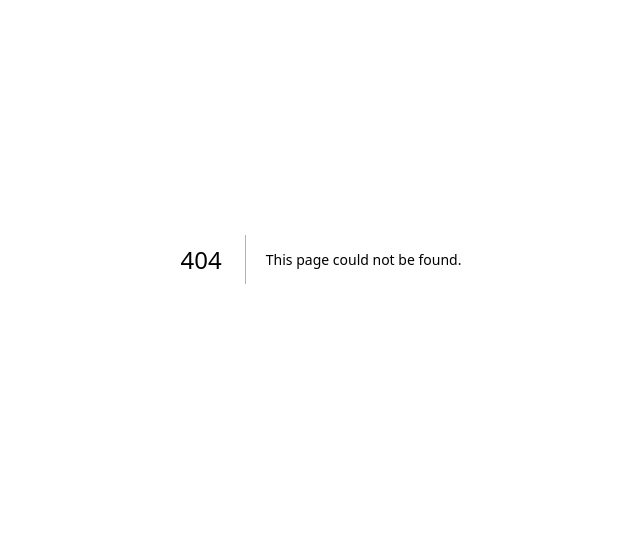
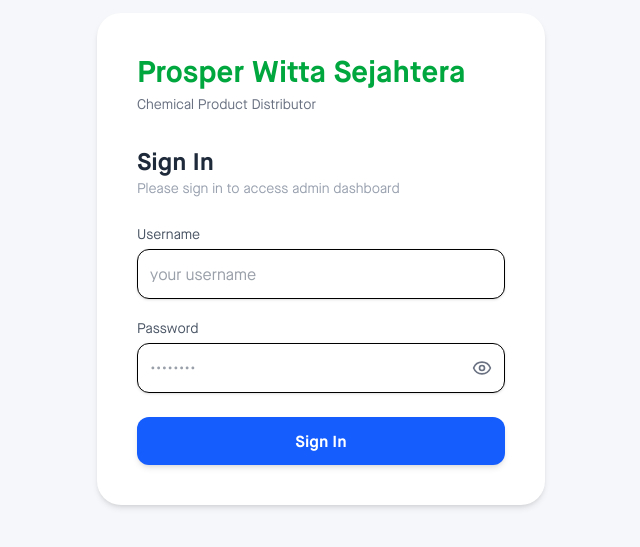
Before and after one commit to raffinauvall/prosper-witta, a Next.js app: page /login in a window 1280 px wide. Before the commit this address had no page. Shown: the part 141-688 px from the top of the page, without its empty margins (319-959 px from the left). Built offline with nearby package versions, Linux system fonts and the light colour scheme.

Commit message:
feat: add login page

```diff
--- /dev/null
+++ b/src/app/login/page.tsx
@@ -0,0 +1,107 @@
+"use client";
+
+import { motion } from "framer-motion";
+import { Eye, EyeOff } from "lucide-react";
+import { useState } from "react";
+import { login } from "@/src/lib/api/auth";
+import { useRouter } from "next/navigation";
+
+export default function LoginPage() {
+  const router = useRouter();
+
+  const [showPassword, setShowPassword] = useState(false);
+  const [username, setUsername] = useState("");
+  const [password, setPassword] = useState("");
+  const [loading, setLoading] = useState(false);
+
+  async function handleLogin() {
+    try {
+      setLoading(true);
+
+      await login({
+        username,
+        password,
+      });
+
+      router.push("/admin"); // redirect setelah login
+
+    } catch (err: any) {
+      alert(err.message || "Login gagal");
+    } finally {
+      setLoading(false);
+    }
+  }
+
+  return (
+    <div className="min-h-screen flex items-center justify-center bg-[#f5f7fa] p-4">
+      <motion.div
+        initial={{ opacity: 0, y: 20 }}
+        animate={{ opacity: 1, y: 0 }}
+        transition={{ duration: 0.5 }}
+        className="bg-white w-full max-w-md rounded-3xl shadow-md p-10"
+      >
+        {/* Logo */}
+        <div className="mb-8">
+          <h1 className="text-3xl mb-1 font-bold">
+            <span className="text-green-600">Prosper Witta Sejahtera</span>
+          </h1>
+          <p className="text-sm text-gray-500">Chemical Product Distributor</p>
+        </div>
+
+        {/* Title */}
+        <h2 className="text-2xl font-bold text-gray-800">Sign In</h2>
+        <p className="text-gray-400 text-sm mb-6">
+          Please sign in to access admin dashboard
+        </p>
+
+        {/* Username */}
+        <label className="text-sm text-gray-600">Username</label>
+        <div className="flex items-center gap-2 border rounded-xl px-3 py-3 mt-1 mb-4 bg-white shadow-sm">
+          <input
+            value={username}
+            onChange={(e) => setUsername(e.target.value)}
+            type="text"
+            placeholder="your username"
+            className="w-full outline-none text-gray-700"
+          />
+        </div>
+
+        {/* Password */}
+        <label className="text-sm text-gray-600">Password</label>
+        <div className="flex items-center gap-2 border rounded-xl px-3 py-3 mt-1 mb-6 bg-white shadow-sm">
+          <input
+            type={showPassword ? "text" : "password"}
+            placeholder="••••••••"
+            className="w-full outline-none text-gray-700"
+            value={password}
+            onChange={(e) => setPassword(e.target.value)}
+          />
+          <button
+            type="button"
+            onClick={() => setShowPassword(!showPassword)}
+            className="text-gray-500"
+          >
+            {showPassword ? (
+              <EyeOff className="w-5 h-5" />
+            ) : (
+              <Eye className="w-5 h-5" />
+            )}
+          </button>
+        </div>
+
+        {/* Button */}
+        <motion.button
+          whileHover={{ scale: 1.02 }}
+          whileTap={{ scale: 0.97 }}
+          disabled={loading}
+          onClick={handleLogin}
+          className={`${
+            loading ? "bg-blue-400" : "bg-blue-600"
+          } text-white w-full py-3 rounded-xl font-semibold shadow-md text-center`}
+        >
+          {loading ? "Signing In..." : "Sign In"}
+        </motion.button>
+      </motion.div>
+    </div>
+  );
+}
```
